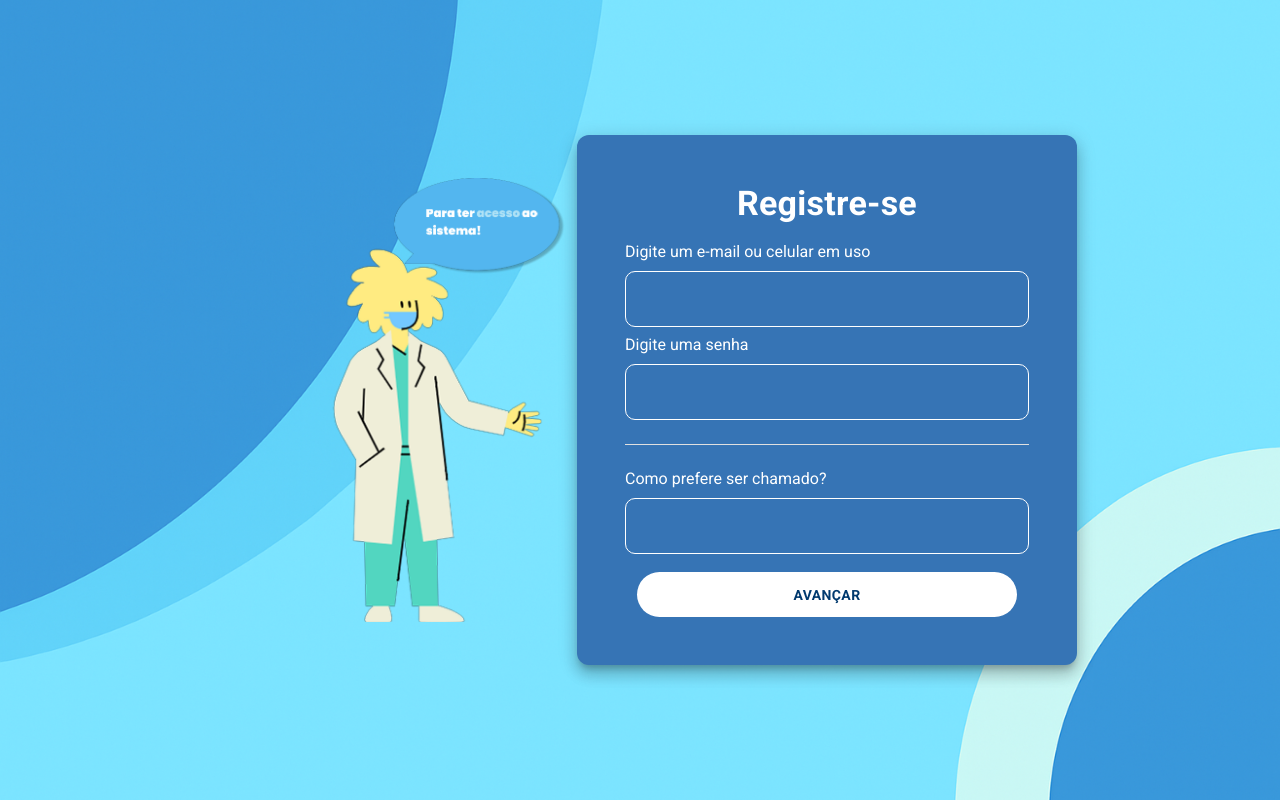
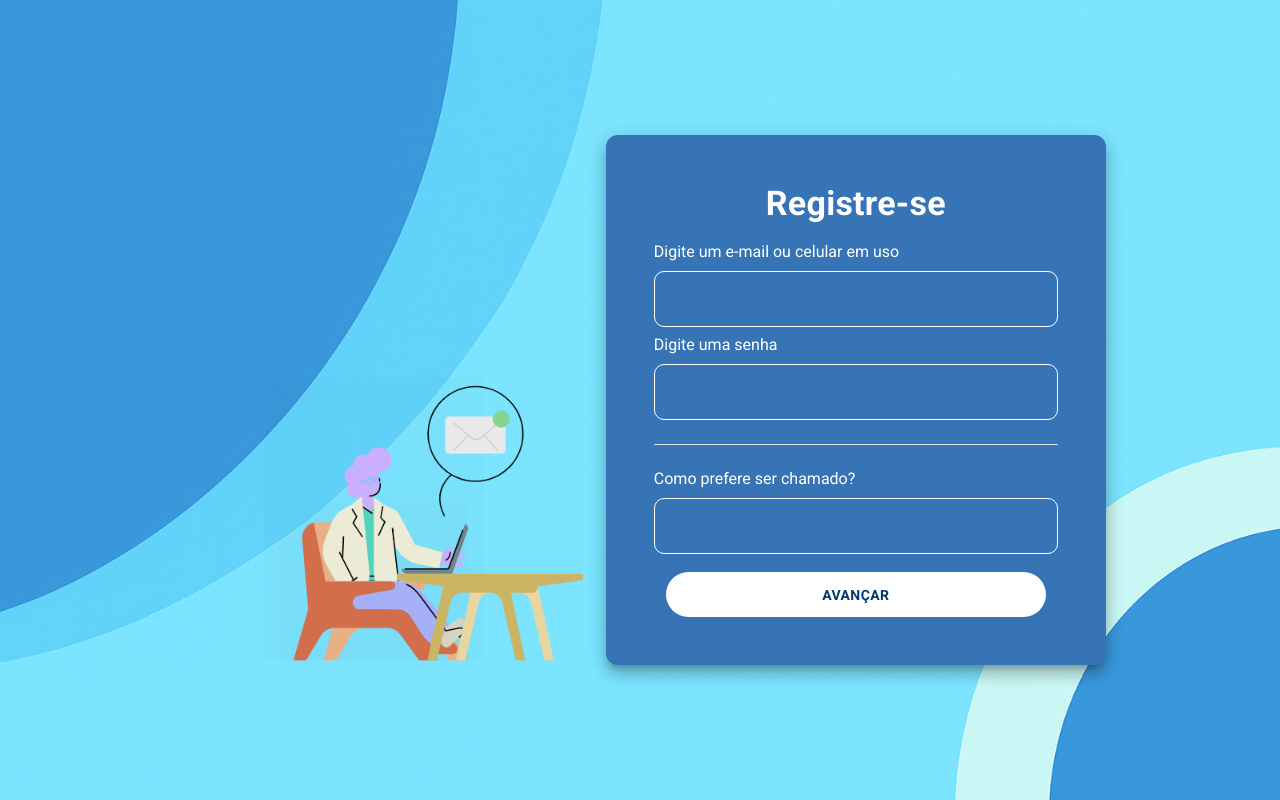
Before and after one commit to Nexterzin/TCC---Adaptative-IA, a Next.js app: page /PagesRouter/Password-recovery in a window 1280 px wide. Built offline with nearby package versions, Linux system fonts and the light colour scheme.

Commit message:
[COMMIT & UPDATE] Commit para dar pull na dev e ajustes na tela de registro

```diff
--- a/src/app/Commons/Password-Recovery/RecoveryPage.jsx
+++ b/src/app/Commons/Password-Recovery/RecoveryPage.jsx
@@ -44,23 +44,21 @@ const RecoveryPasswordPage = () => {
                 }}
             >
 
-                <Grid container spacing={0} alignItems="center" justifyContent="center">
+                <Grid container spacing={0} alignItems="end" justifyContent="center">
 
                     {/* Imagem */}
 
                     {/* TODO : Colocar o medico mais pro lado do form */}
 
-                    <Grid size={{ xs: 0, sm: 4, md: 4, lg: 4 }} className='medicoImagem'>
+                    <Grid size={{ xs: 0, sm: 4, md: 4, lg: 5 }} className='medicoImagem'>
                         <Box
                             component="img"
                             alt="Imagem Médico"
-                            src="/RegisterDoctor.png"
+                            src="/RecoveryDoctor.png"
                             sx={{
                                 height: 'auto',
-                                width: { md: '30vw', lg: '20vw' },
-                                display: { xs: 'none', sm: 'none',md: 'block', lg: 'block' },
-                                ml: { lg: '0px' }
-
+                                width: { md: '30vw', lg: '25vw' },
+                                display: { xs: 'none', sm: 'none',md: 'block', lg: 'flex' },
                             }}
                         />
                     </Grid>
```
Also changed, not shown: public/RecoveryDoctor.png (added).
